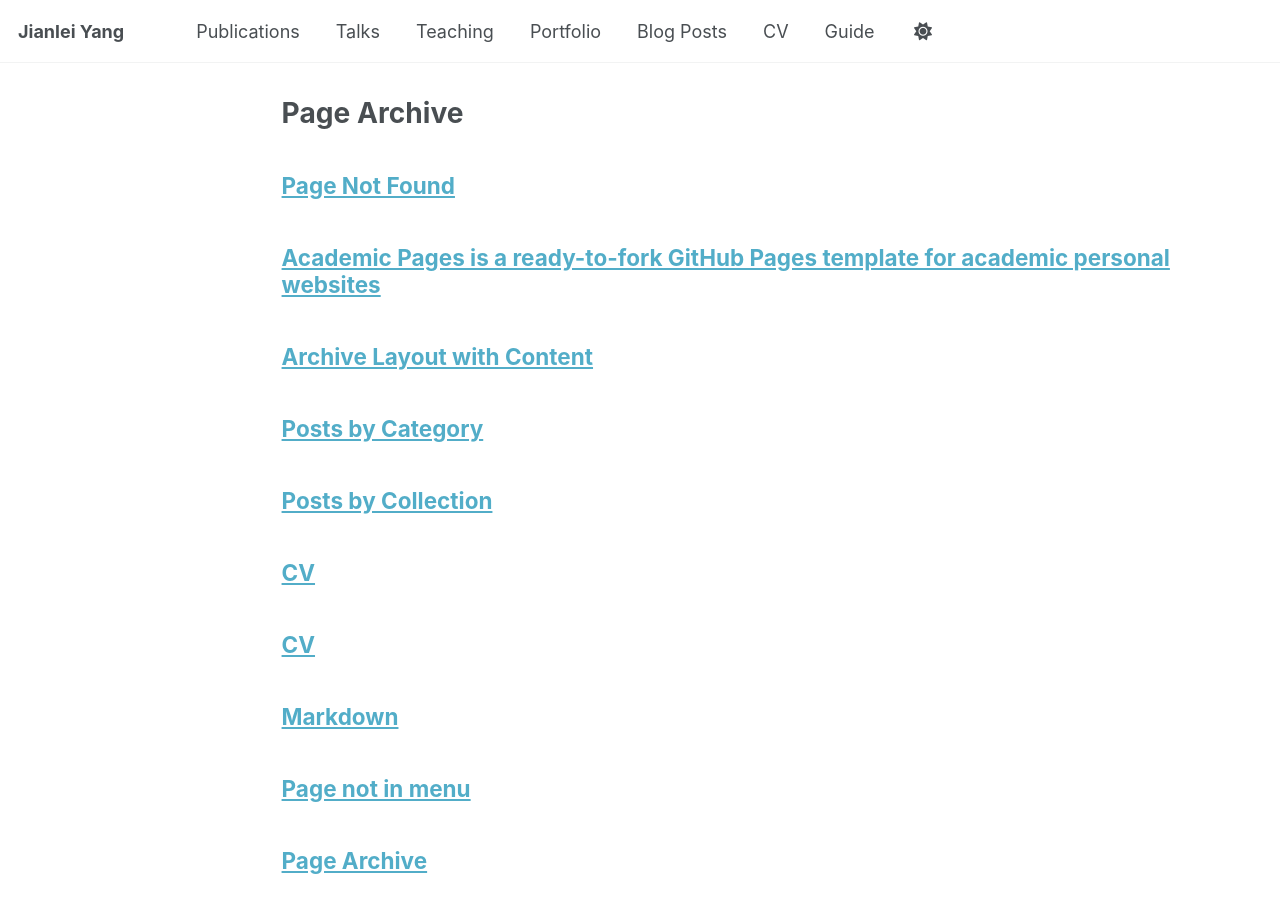
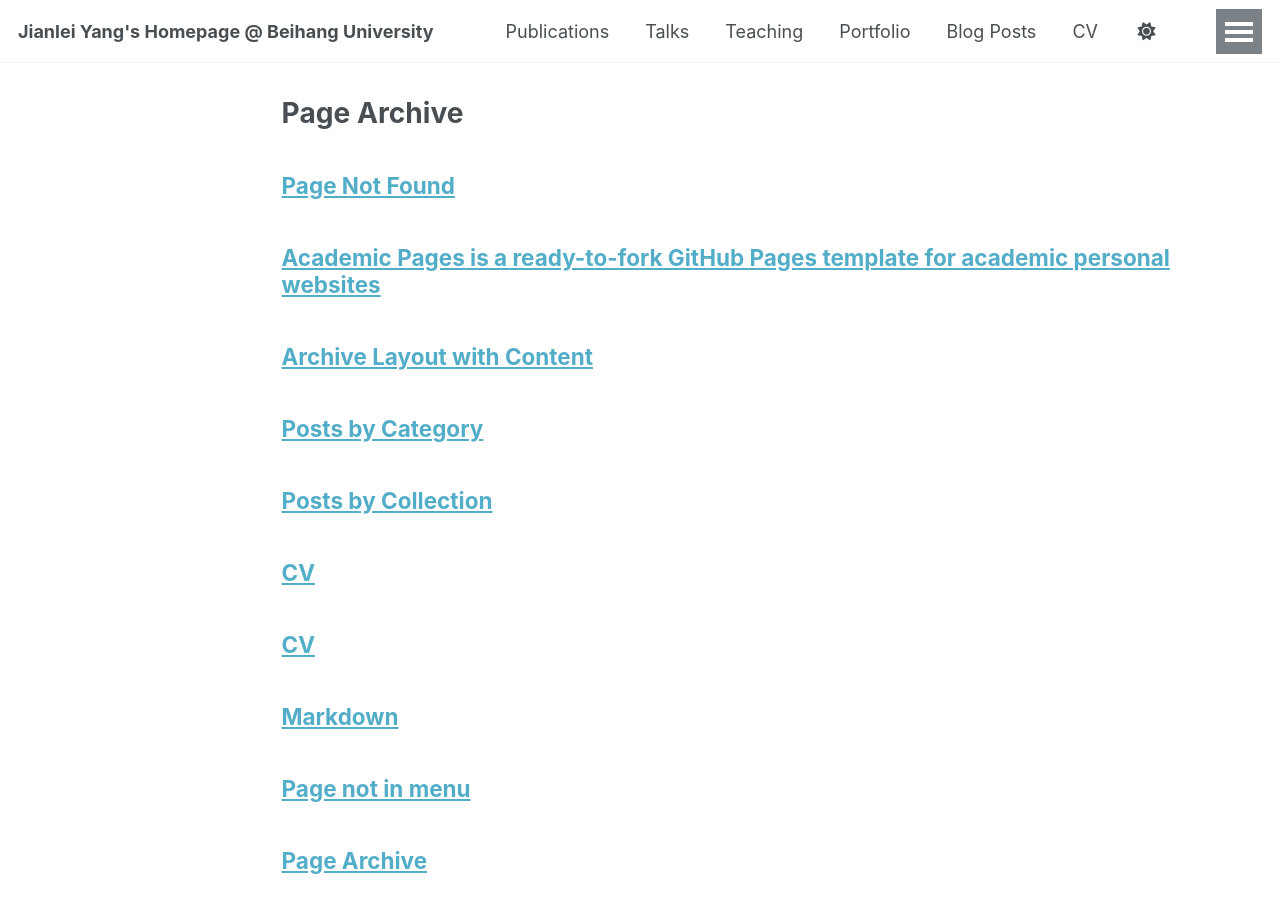
Before and after one commit to dogrush/dogrush.github.io, a Jekyll site: the page built from _pages/page-archive.html, in a window 1280 px wide and 900 px high. Built offline with Jekyll 4.4.1, drawn with Linux system fonts in a browser that asks for light colours; a script that is not in the unit is left out.

Commit message:
Update _config.yml

```diff
--- a/_config.yml
+++ b/_config.yml
@@ -9,7 +9,7 @@
 # Basic Site Settings
 locale                   : "en-US"
 site_theme               : "default" # Currently available options are "default", "air"
-title                    : "Jianlei Yang"
+title                    : "Jianlei Yang's Homepage @ Beihang University"
 title_separator          : "-"
 name                     : &name "Jianlei Yang"
 description              : &description "Jianlei Yang's Homepage @ Beihang University"   # Update this with a general description of your site, this is the default if not overridden by a page
@@ -26,7 +26,7 @@ author:
   avatar           : "profile.png"
   name             : "Jianlei Yang"
   pronouns         : "Prof." # example: "Prof."
-  bio              : "Jianlei Yang's Homepage @ Beihang University"
+  bio              : "Jianlei Yang"
   location         : "Earth"
   employer         : "Beihang University"
   uri              : # URL
```
